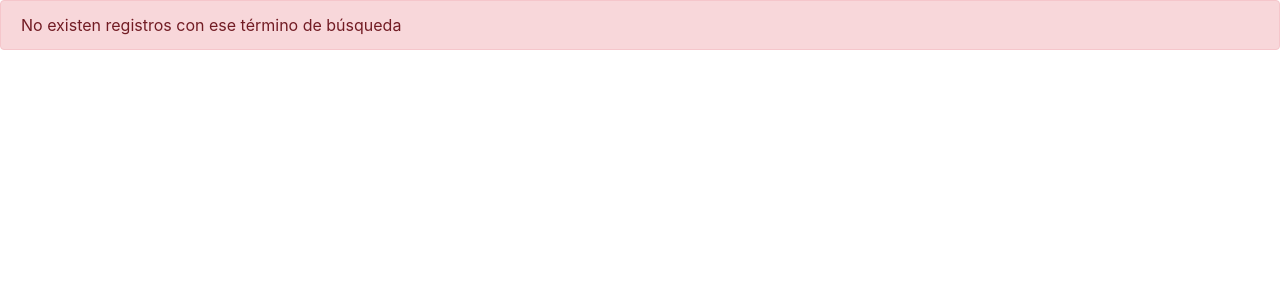
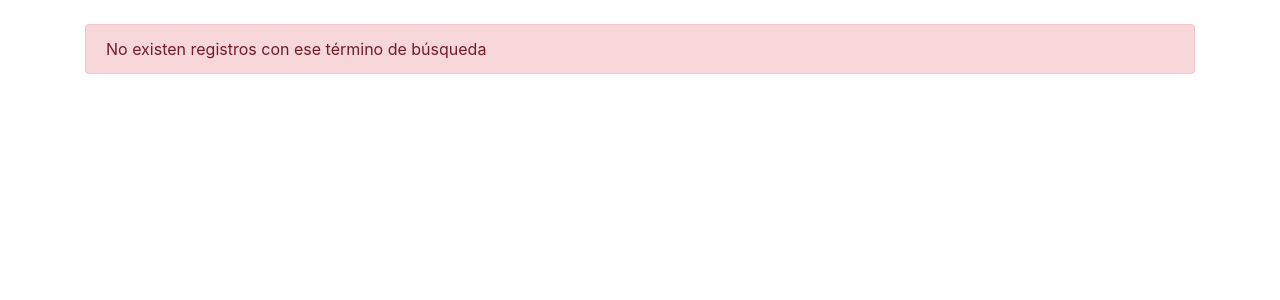
Before and after one commit to santillanlc/desarrolla_aplicaciones_web, a PHP site: page /resultadoBusqueda.php?termino=1 in a window 1280 px wide. Shown: the part 56-356 px from the top of the page. Run offline with PHP 8.4, Linux system fonts and the light colour scheme; data that the repository does not hold is empty.

Commit message:
cambios de margen

```diff
--- a/parcial2/PracticaWebDatos/resultadoBusqueda.php
+++ b/parcial2/PracticaWebDatos/resultadoBusqueda.php
@@ -12,6 +12,12 @@
     <?php
         include 'conexion.php';
         include 'menu.php';
+
+    ?>
+        <div class="container">
+        <div class="row">
+        <div class="col-12">
+    <?php
         if($_GET["termino"] == ""){
     ?>
         <br>
@@ -21,7 +27,7 @@
         $sql = "SELECT * from usuarios WHERE nombre LIKE '%" . $_GET["termino"] . "%'";
         $usuarios = $conexion->query($sql);
         if($usuarios->num_rows == 0) {
-            echo "<div class='alert alert-danger'>No existen registros con ese término de búsqueda</div><br><br>";
+            echo "<br><div class='alert alert-danger'>No existen registros con ese término de búsqueda</div><br><br>";
         } else {
     ?>
         <table class="table table-hover">
@@ -52,6 +58,7 @@
         </table>
 
     <?php } } ?>
+                </div></div></div>
     <script src="js/bootstrap.js"></script>
 </body>
 </html>
```
